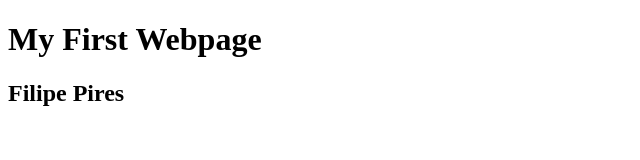
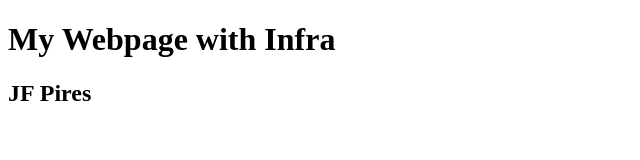
Before and after one commit to pirex360/simple-webpage, a plain HTML site: page index.html in a window 1280 px wide. Shown: the whole page, without its empty margins (0-640 px from the left). Drawn offline with Linux system fonts and the light colour scheme.

Commit message:
small fixes

```diff
--- a/index.html
+++ b/index.html
@@ -1,5 +1,5 @@
 <!DOCTYPE html>
 <html>
-  <h1>My First Webpage</h1>
-  <h2>Filipe Pires</h2>
+  <h1>My Webpage with Infra</h1>
+  <h2>JF Pires</h2>
 </html>
```
Also changed, not shown: 1 other file.
